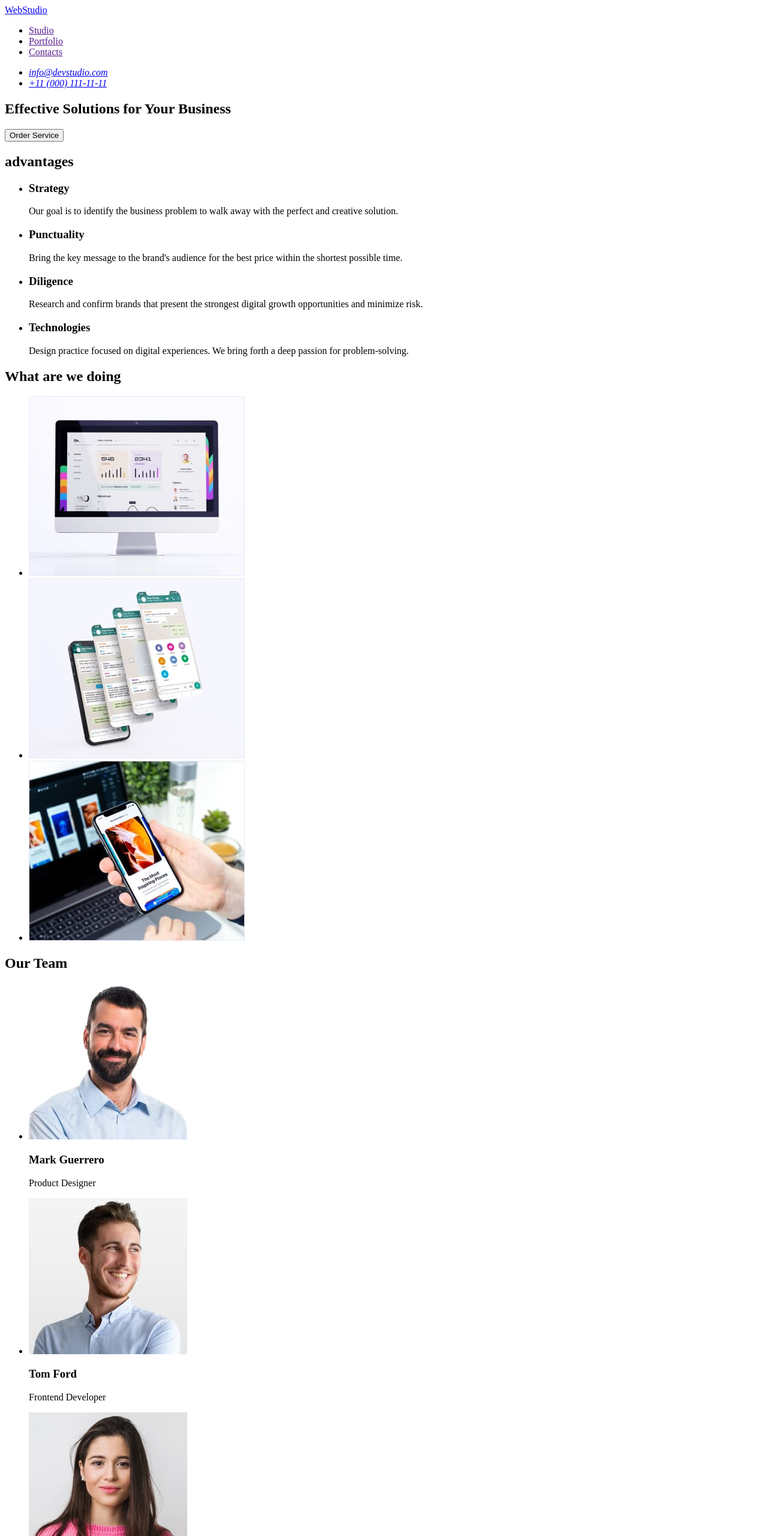
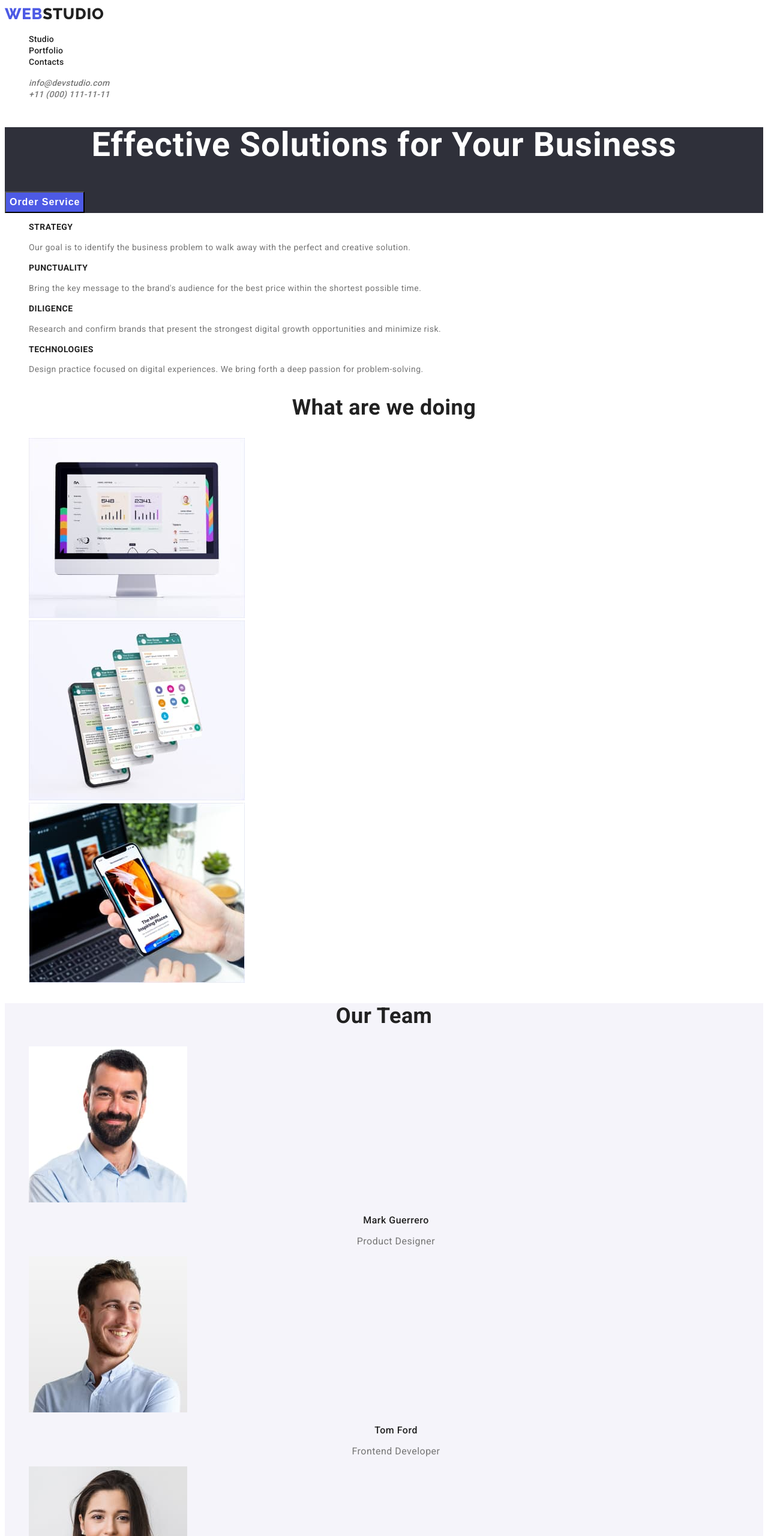
Before and after one commit to NatMos01/goit-homework-02, a plain HTML site: page index.html in a window 1280 px wide. Shown: the top 2560 px of the page at 60% size. Drawn offline with Linux system fonts and the light colour scheme.

Commit message:
first attempt

```diff
--- /dev/null
+++ b/css/styles.css
@@ -0,0 +1,210 @@
+:root {
+	--primary-text-color: #757575;
+	--title-text-color: #212121;
+	--accent-color: #e5e5e5;
+	--primary-white-color: #ffffff;
+	--primary-links-color: #4d5ae5;
+	--primary-background-color: #2f303a;
+	--secondary-background-color: #f5f4fa;
+}
+body {
+	font-family: Roboto, sans-serif;
+	letter-spacing: 0.03em;
+}
+li {
+	list-style: none;
+}
+.link,
+.logo-primary,
+.logo-secondary,
+.logo-primary-footer,
+.logo-secondary-footer,
+.header-address,
+.footer-address,
+.footer-info,
+.main-link,
+.hero-link {
+	text-decoration: none;
+}
+header {
+	background-color: var(--primary-white-color);
+}
+.logo-primary {
+	color: var(--primary-links-color);
+	font-family: Raleway;
+	font-size: 26px;
+	font-weight: 700;
+	line-height: 1.19;
+	letter-spacing: 0.03em;
+}
+.logo-secondary {
+	color: var(--title-text-color);
+	font-family: Raleway;
+	font-size: 26px;
+	font-weight: 700;
+	line-height: 1.19;
+	letter-spacing: 0.03em;
+}
+.link {
+	color: var(--title-text-color);
+}
+.link:hover,
+.link:focus {
+	color: var(--primary-links-color);
+}
+.link {
+	font-size: 14px;
+	font-weight: 500;
+	line-height: 1.14;
+	letter-spacing: 0.02em;
+}
+.header-address {
+	color: var(--primary-text-color);
+	font-size: 14px;
+	font-weight: 500;
+	line-height: 1.14;
+	letter-spacing: 0.02em;
+}
+.header-address:hover,
+.header-address:focus {
+	color: var(--primary-links-color);
+}
+.hero {
+	background-color: var(--primary-background-color);
+}
+.hero-title {
+	color: var(--primary-white-color);
+	font-family: "Roboto";
+	font-style: normal;
+	font-weight: 700;
+	font-size: 56px;
+	line-height: 1.07;
+	text-align: center;
+	letter-spacing: 0.02em;
+}
+.hero-link {
+	color: var(--primary-white-color);
+	background-color: var(--primary-links-color);
+	font-size: 16px;
+	font-weight: 700;
+	line-height: 1.88;
+	letter-spacing: 0.06em;
+	text-align: center;
+}
+.hero-link:hover,
+.hero-link:focus {
+	color: var(--primary-links-color);
+	background-color: var(--primary-white-color);
+}
+.advan {
+	background-color: var(--primary-white-color);
+}
+.advan-subtitle {
+	color: var(--title-text-color);
+	font-size: 14px;
+	font-weight: 700;
+	line-height: 1.14;
+	text-transform: uppercase;
+}
+.advan-text {
+	color: var(--primary-text-color);
+	font-size: 14px;
+	line-height: 1.71;
+}
+.work {
+	background-color: var(--primary-white-color);
+}
+.work-title {
+	color: var(--title-text-color);
+	font-family: Roboto;
+	font-size: 36px;
+	font-weight: 700;
+	line-height: 1.17;
+	text-align: center;
+}
+.team {
+	background-color: var(--secondary-background-color);
+}
+.team-title {
+	color: var(--title-text-color);
+	font-size: 36px;
+	font-weight: 700;
+	line-height: 1.17;
+	text-align: center;
+}
+.team-subtitle {
+	color: var(--title-text-color);
+	font-size: 16px;
+	font-weight: 500;
+	line-height: 1.19;
+	text-align: center;
+}
+.team-text {
+	color: var(--primary-text-color);
+	font-size: 16px;
+	line-height: 1.19;
+	text-align: center;
+}
+.footer {
+	background-color: var(--primary-background-color);
+}
+.logo-primary-footer {
+	color: var(--primary-links-color);
+	font-family: Raleway;
+	font-size: 26px;
+	font-weight: 700;
+	line-height: 1.19;
+}
+.logo-secondary-footer {
+	color: var(--primary-white-color);
+	font-family: Raleway;
+	font-size: 26px;
+	font-weight: 700;
+	line-height: 1.19;
+}
+.footer-info {
+	color: #e7e9fc;
+	font-family: Roboto;
+	font-style: normal;
+	font-weight: 400;
+	font-size: 16px;
+	line-height: 1.5;
+	letter-spacing: 0.02em;
+}
+
+/* css for another classes portfolio.html */
+.portfolio {
+	background-color: var(--primary-white-color);
+}
+.filters {
+	background-color: #e7e9fc;
+	color: var(--primary-links-color);
+	font-family: Roboto, sans-serif;
+	font-size: 16px;
+	font-weight: 500;
+	line-height: 1.63;
+	letter-spacing: 0.03em;
+}
+.filters:hover,
+.filters:focus {
+	background-color: var(--primary-links-color);
+	color: var(--primary-white-color);
+}
+.projects {
+	background-color: var(--primary-white-color);
+}
+.projects-subtitle {
+	color: var(--title-text-color);
+	font-size: 18px;
+	font-weight: 700;
+	line-height: 2;
+	letter-spacing: 0.06em;
+	text-decoration: none;
+}
+.projects-text {
+	color: var(--primary-text-color);
+	font-family: Roboto;
+	font-size: 16px;
+	line-height: 1.88;
+	text-decoration: none;
+}
--- a/index.html
+++ b/index.html
@@ -5,114 +5,114 @@
 		<meta http-equiv="X-UA-Compatible" content="IE=edge" />
 		<meta name="viewport" content="width=device-width, initial-scale=1.0" />
 		<title>WebStudio</title>
+		<link rel="preconnect" href="https://fonts.googleapis.com" />
+		<link rel="preconnect" href="https://fonts.gstatic.com" crossorigin />
+		<link
+			href="https://fonts.googleapis.com/css2?family=Raleway:wght@800&family=Roboto:wght@400;500;700;900&display=swap"
+			rel="stylesheet"
+		/>
+		<link rel="stylesheet" href="css/styles.css" />
 	</head>
 	<body>
-    <header>
+		<header class="page-header">
 			<nav>
-        <a href="./index.html">WebStudio</a>
+				<a href="./index.html" class="logo-primary">WEB<span class="logo-secondary">STUDIO</span></a>
 				<ul>
-          <li><a href="">Studio</a></li>
-          <li><a href="">Portfolio</a></li>
-          <li><a href="">Contacts</a></li>
+					<li><a href="" class="link">Studio</a></li>
+					<li><a href="./portfolio.html" class="link">Portfolio</a></li>
+					<li><a href="" class="link">Contacts</a></li>
 				</ul>
 			</nav>
 			<address>
 				<ul>
-          <li><a href="mailto:info@devstudio.com">info@devstudio.com</a></li>
-          <li><a href="tel:+110001111111">+11 (000) 111-11-11</a></li>
+					<li><a href="mailto:info@devstudio.com" class="header-address">info@devstudio.com</a></li>
+					<li><a href="tel:+110001111111" class="header-address">+11 (000) 111-11-11</a></li>
 				</ul>
 			</address>
 		</header>
-    <main>
-      <section>
-        <h1>
+		<a>
+      <!--Hero-->
+			<section class="hero">
+				<h1 class="hero-title">
 					Effective Solutions for Your Business
 				</h1>
-        <button type="button">Order Service</button>
+			<button type="button" class="hero-link">Order Service</button>
 			</section>
-      <section>
-         <h2>advantages</h2>
+			<section class="advan">
+				<h2 hidden>advantages</h2>
 				<ul>
 					<li>
-            <h3>Strategy</h3>
-            <p>
-              Our goal is to identify the business problem to walk away with the
-              perfect and creative solution.
+						<h3 class="advan-subtitle">Strategy</h3>
+						<p class="advan-text">
+							Our goal is to identify the business problem to walk away with the perfect and creative solution.
 						</p>
 					</li>
 					<li>
-            <h3>Punctuality</h3>
-            <p>
-              Bring the key message to the brand's audience for the best price
-              within the shortest possible time.
+						<h3 class="advan-subtitle">Punctuality</h3>
+						<p class="advan-text">
+							Bring the key message to the brand's audience for the best price within the shortest possible time.
 						</p>
 					</li>
 					<li>
-            <h3>Diligence</h3>
-            <p>
-              Research and confirm brands that present the strongest digital
-              growth opportunities and minimize risk.
+						<h3 class="advan-subtitle">Diligence</h3>
+						<p class="advan-text">
+							Research and confirm brands that present the strongest digital growth opportunities and minimize risk.
 						</p>
 					</li>
 					<li>
-            <h3>Technologies</h3>
-            <p>
-              Design practice focused on digital experiences. We bring forth a
-              deep passion for problem-solving.
+						<h3 class="advan-subtitle">Technologies</h3>
+						<p class="advan-text">
+							Design practice focused on digital experiences. We bring forth a deep passion for problem-solving.
 						</p>
 					</li>
 				</ul>
 			</section>
-      <section>
-        <h2>What are we doing</h2>
+      <!--Our work-->
+			<section class="work">
+				<h2 class="work-title">What are we doing</h2>
 				<ul>
 					<li>
 						<img src="./images/img.jpg" alt="first" width="360" height="300" />
 					</li>
 					<li>
-            <img
-              src="./images/img2.jpg"
-              alt="second"
-              width="360"
-              height="300"
-            />
+						<img src="./images/img2.jpg" alt="second" width="360" height="300" />
 					</li>
 					<li>
 						<img src="./images/img3.jpg" alt="third" width="360" height="300" />
 					</li>
 				</ul>
 			</section>
-      <section>
-        <h2>Our Team</h2>
+      <!--Team-->
+			<section class="team">
+				<h2 class="team-title">Our Team</h2>
 				<ul>
 					<li>
 						<img src="./images/one.jpg" alt="firstu" width="264" />
-            <h3>Mark Guerrero</h3>
-            <p>Product Designer</p>
+						<h3 class="team-subtitle">Mark Guerrero</h3>
+						<p class="team-text">Product Designer</p>
 					</li>
 					<li>
 						<img src="./images/two.jpg" alt="firstm" width="264" />
-            <h3>Tom Ford</h3>
-            <p>Frontend Developer</p>
+						<h3 class="team-subtitle">Tom Ford</h3>
+						<p class="team-text">Frontend Developer</p>
 					</li>
 					<li>
 						<img src="./images/three.jpg" alt="secondm" width="264" />
-            <h3>Camila Garcia</h3>
-            <p>Marketing</p>
+						<h3 class="team-subtitle">Camila Garcia</h3>
+						<p class="team-text">Marketing</p>
 					</li>
 					<li>
 						<img src="./images/four.jpg" alt="thirdm" width="264" />
-            <h3>Daniel Wilson</h3>
-            <p>UI Designer</p>
+						<h3 class="team-subtitle">Daniel Wilson</h3>
+						<p class="team-text">UI Designer</p>
 					</li>
 				</ul>
 			</section>
 		</main>
-    <footer>
-      <a href="./index.html">WebStudio</a>
-      <p>
-        Increase the flow of customers and sales for your business with digital
-        marketing & growth solutions.
+		<footer class="footer">
+			<a href="./index.html" class="logo-primary-footer">WEB<span class="logo-secondary-footer">STUDIO</a></span>
+			<p class="footer-info">
+				Increase the flow of customers and sales for your business with digital marketing & growth solutions.
 			</p>
 		</footer>
 	</body>
```
Also changed, not shown: portfolio.html (added, +124 -0 lines), images/portfolio1.jpg (added), images/portfolio2.jpg (added), images/portfolio3.jpg (added), images/portfolio4.jpg (added), images/portfolio5.jpg (added), images/portfolio6.jpg (added), images/portfolio7.jpg (added), images/portfolio8.jpg (added), images/portfolio9.jpg (added). Lines whose indentation alone changed are shown as unchanged.
